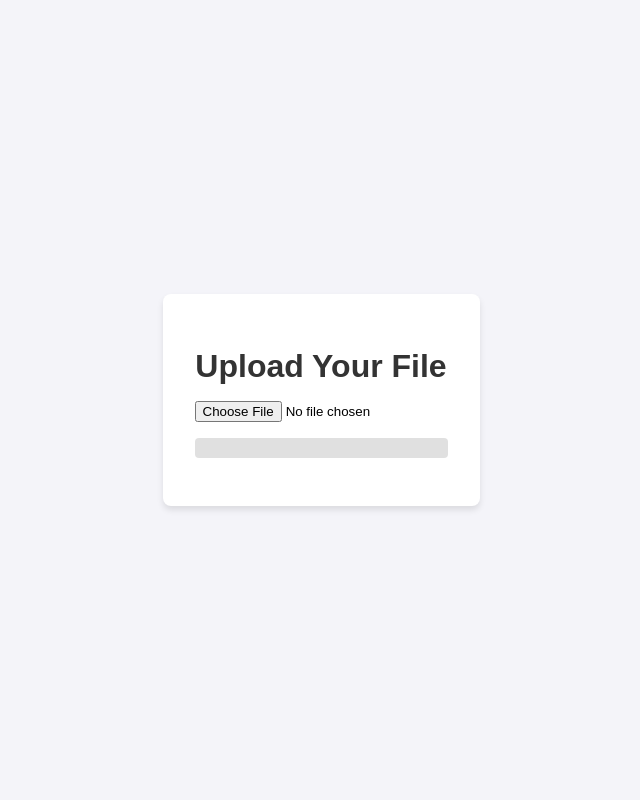
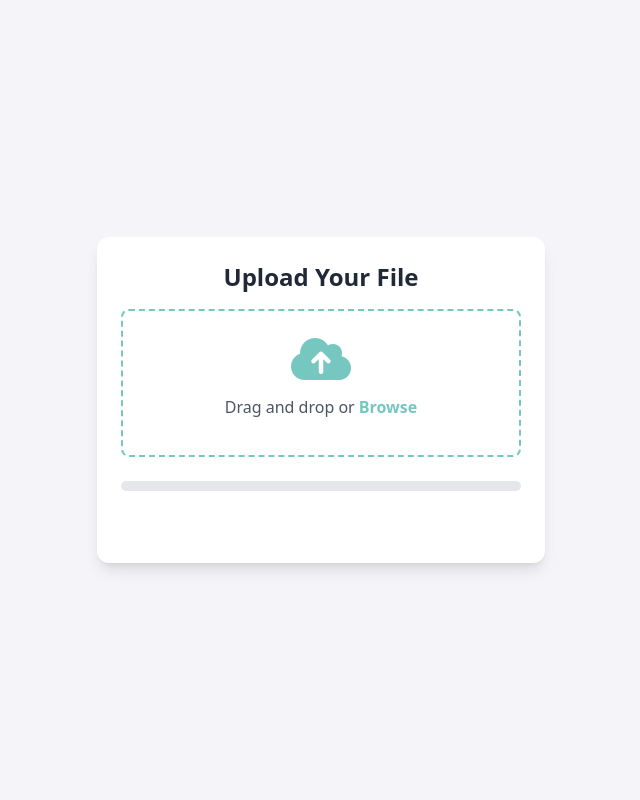
Before and after one commit to DeepanshuKacher/file_upload, a Flask app: page / in a window 1280 px wide. Shown: the whole page, without its empty margins (319-959 px from the left). Run offline with Flask 3, Linux system fonts and the light colour scheme; some libraries are stand-ins or nearby versions.

Commit message:
html changes

```diff
--- a/templates/index.html
+++ b/templates/index.html
@@ -4,67 +4,69 @@
     <meta charset="UTF-8">
     <meta name="viewport" content="width=device-width, initial-scale=1.0">
     <title>File Upload</title>
-    <style>
-        body {
-            font-family: Arial, sans-serif;
-            background-color: #f4f4f9;
-            display: flex;
-            justify-content: center;
-            align-items: center;
-            height: 100vh;
-            margin: 0;
+    <script src="https://cdn.tailwindcss.com"></script>
+    <link rel="stylesheet" href="https://cdnjs.cloudflare.com/ajax/libs/font-awesome/6.0.0/css/all.min.css">
+    <script>
+        tailwind.config = {
+            theme: {
+                extend: {
+                    colors: {
+                        'brand-primary': '#76c7c0',
+                        'brand-background': '#f4f4f9',
+                    }
+                }
+            }
         }
-        .upload-container {
-            background: #fff;
-            padding: 2rem;
-            border-radius: 8px;
-            box-shadow: 0 4px 6px rgba(0, 0, 0, 0.1);
-            text-align: center;
-        }
-        .upload-container h1 {
-            margin-bottom: 1rem;
-            color: #333;
-        }
-        .upload-container input[type="file"] {
-            margin-bottom: 1rem;
-        }
-        .progress-bar {
-            width: 100%;
-            background-color: #e0e0e0;
-            border-radius: 4px;
-            overflow: hidden;
-            margin-bottom: 1rem;
-        }
-        .progress-bar div {
-            height: 20px;
-            background-color: #76c7c0;
-            width: 0%;
-            transition: width 0.3s ease;
-        }
-        .message {
-            color: #333;
-            font-weight: bold;
-        }
-    </style>
+    </script>
 </head>
-<body>
-    <div class="upload-container">
-        <h1>Upload Your File</h1>
-        <input type="file" id="fileInput">
-        <div class="progress-bar">
-            <div id="progress"></div>
+<body class="bg-brand-background min-h-screen flex items-center justify-center p-4">
+    <div class="bg-white w-full max-w-md mx-auto rounded-xl shadow-lg p-6 space-y-6 transform transition-all duration-300 hover:scale-105">
+        <div class="text-center">
+            <h1 class="text-2xl font-bold text-gray-800 mb-4">Upload Your File</h1>
+            <div class="border-2 border-dashed border-brand-primary rounded-lg p-6 text-center transition-colors duration-300 hover:border-opacity-70">
+                <input
+                    type="file"
+                    id="fileInput"
+                    class="hidden"
+                    accept=".pdf,.doc,.docx,.jpg,.jpeg,.png"
+                />
+                <label
+                    for="fileInput"
+                    class="cursor-pointer flex flex-col items-center justify-center space-y-3"
+                >
+                    <i class="fas fa-cloud-upload-alt text-5xl text-brand-primary"></i>
+                    <p class="text-gray-600">
+                        Drag and drop or <span class="text-brand-primary font-semibold">Browse</span>
+                    </p>
+                    <span id="fileName" class="text-sm text-gray-500"></span>
+                </label>
+            </div>
         </div>
-        <p class="message" id="message"></p>
+
+        <div class="w-full bg-gray-200 rounded-full h-2.5">
+            <div
+                id="progress"
+                class="bg-brand-primary h-2.5 rounded-full transition-all duration-300"
+                style="width: 0%"
+            ></div>
+        </div>
+
+        <p
+            id="message"
+            class="text-center font-semibold text-sm h-6"
+        ></p>
     </div>
 
     <script>
         const fileInput = document.getElementById('fileInput');
         const progressBar = document.getElementById('progress');
         const message = document.getElementById('message');
+        const fileName = document.getElementById('fileName');
 
         fileInput.addEventListener('change', function() {
             const file = this.files[0];
             if (file) {
+                fileName.textContent = file.name;
                 uploadFile(file);
             }
         });
@@ -73,6 +75,9 @@
             const xhr = new XMLHttpRequest();
             const formData = new FormData();
             formData.append('file', file);
+
+            message.textContent = '';
+            progressBar.style.width = '0%';
 
             xhr.upload.addEventListener('progress', function(event) {
                 if (event.lengthComputable) {
@@ -84,16 +89,63 @@
             xhr.addEventListener('load', function() {
                 if (xhr.status === 200) {
                     message.textContent = 'File uploaded successfully!';
-                    message.style.color = 'green';
+                    message.className = 'text-center font-semibold text-sm text-green-600';
                 } else {
                     message.textContent = 'File upload failed.';
-                    message.style.color = 'red';
+                    message.className = 'text-center font-semibold text-sm text-red-600';
                 }
+            });
+
+            xhr.addEventListener('error', function() {
+                message.textContent = 'Network error. Please try again.';
+                message.className = 'text-center font-semibold text-sm text-red-600';
             });
 
             xhr.open('POST', '/upload', true);
             xhr.send(formData);
         }
+
+        // Drag and drop functionality
+        const dropArea = document.querySelector('label[for="fileInput"]');
+
+        ['dragenter', 'dragover', 'dragleave', 'drop'].forEach(eventName => {
+            dropArea.addEventListener(eventName, preventDefaults, false);
+        });
+
+        function preventDefaults(e) {
+            e.preventDefault();
+            e.stopPropagation();
+        }
+
+        ['dragenter', 'dragover'].forEach(eventName => {
+            dropArea.addEventListener(eventName, highlight, false);
+        });
+
+        ['dragleave', 'drop'].forEach(eventName => {
+            dropArea.addEventListener(eventName, unhighlight, false);
+        });
+
+        function highlight() {
+            dropArea.parentElement.classList.add('border-brand-primary', 'bg-blue-50');
+        }
+
+        function unhighlight() {
+            dropArea.parentElement.classList.remove('border-brand-primary', 'bg-blue-50');
+        }
+
+        dropArea.addEventListener('drop', handleDrop, false);
+
+        function handleDrop(e) {
+            const dt = e.dataTransfer;
+            const files = dt.files;
+            fileInput.files = files;
+
+            const file = files[0];
+            if (file) {
+                fileName.textContent = file.name;
+                uploadFile(file);
+            }
+        }
     </script>
 </body>
 </html>
```
